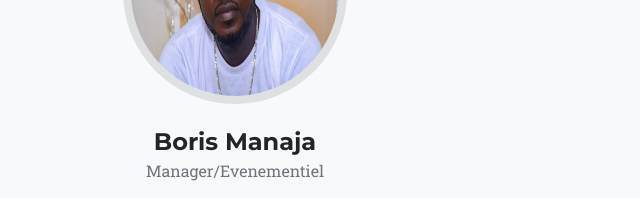
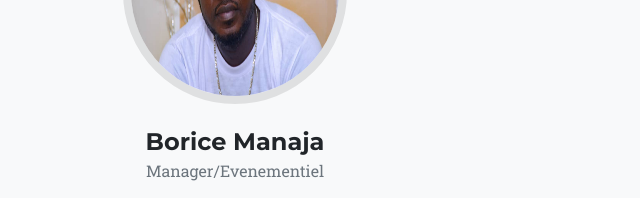
Before and after one commit to Moutendy/sitewebchris, a plain HTML site: page index.html in a window 1280 px wide. Shown: the part 4620-4818 px from the top of the page, 405-1045 px from the left. Drawn offline with nearby package versions, Linux system fonts and the light colour scheme; files whose address does not match are found by name.

Commit message:
Update index.html

```diff
--- a/index.html
+++ b/index.html
@@ -275,7 +275,7 @@ que des demandes laisser passés,carte consulaire etc.Administrées par un admin
                         <div class="col-lg-4">
                         <div class="team-member">
                             <img class="mx-auto rounded-circle" src="assets/img/team/2.jpg" alt="..." />
-                            <h4>Boris Manaja</h4>
+                            <h4>Borice Manaja</h4>
                             <p class="text-muted">Manager/Evenementiel</p>
                            <a class="btn btn-dark btn-social mx-2" href="https://www.instagram.com/asmita_de_la_vierge/?hl=fr"><i class="fab fa-instagram"></i></a>
                         <a class="btn btn-dark btn-social mx-2" href="https://web.facebook.com/consultantwebApi"><i class="fab fa-facebook-f"></i></a>
```
